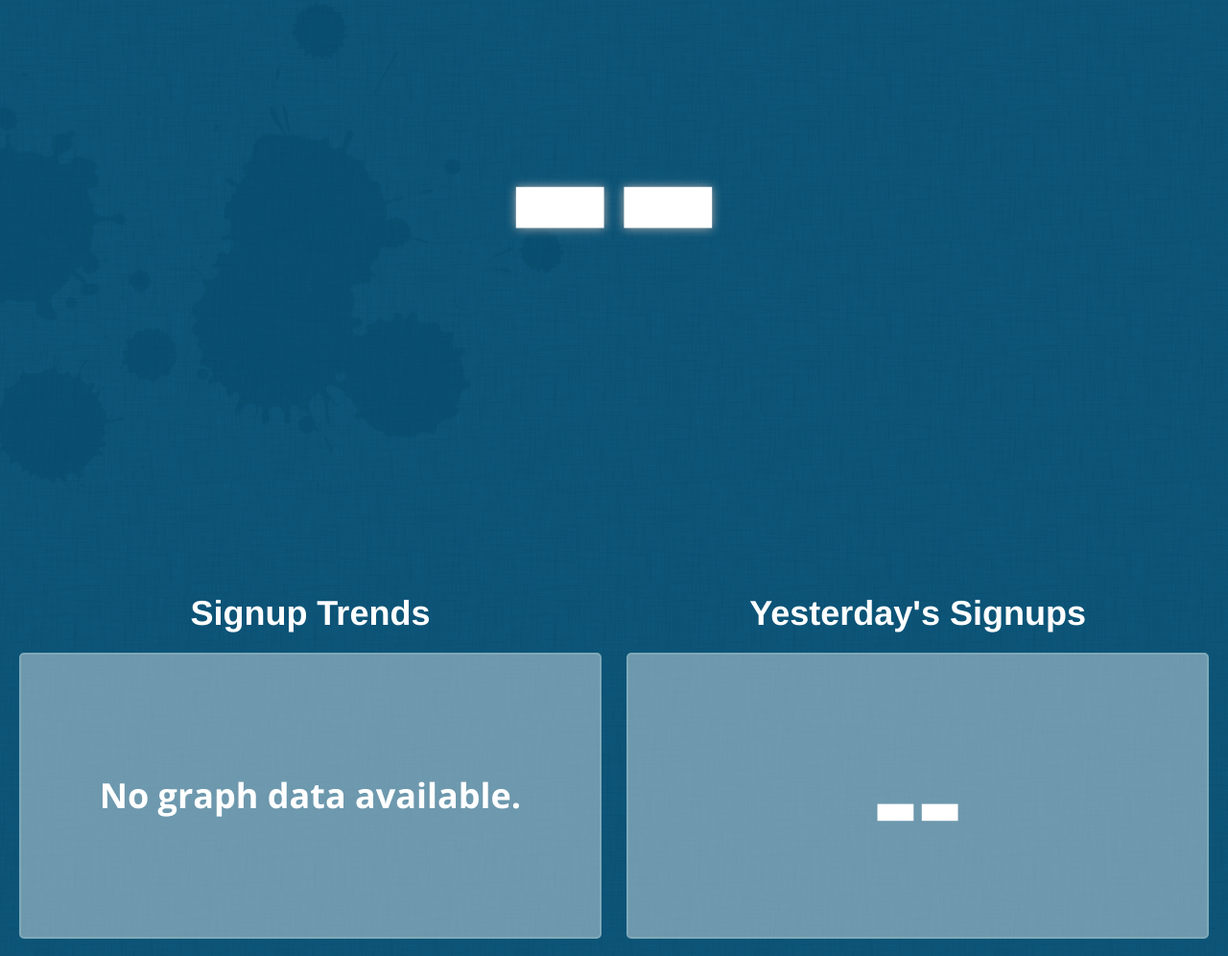
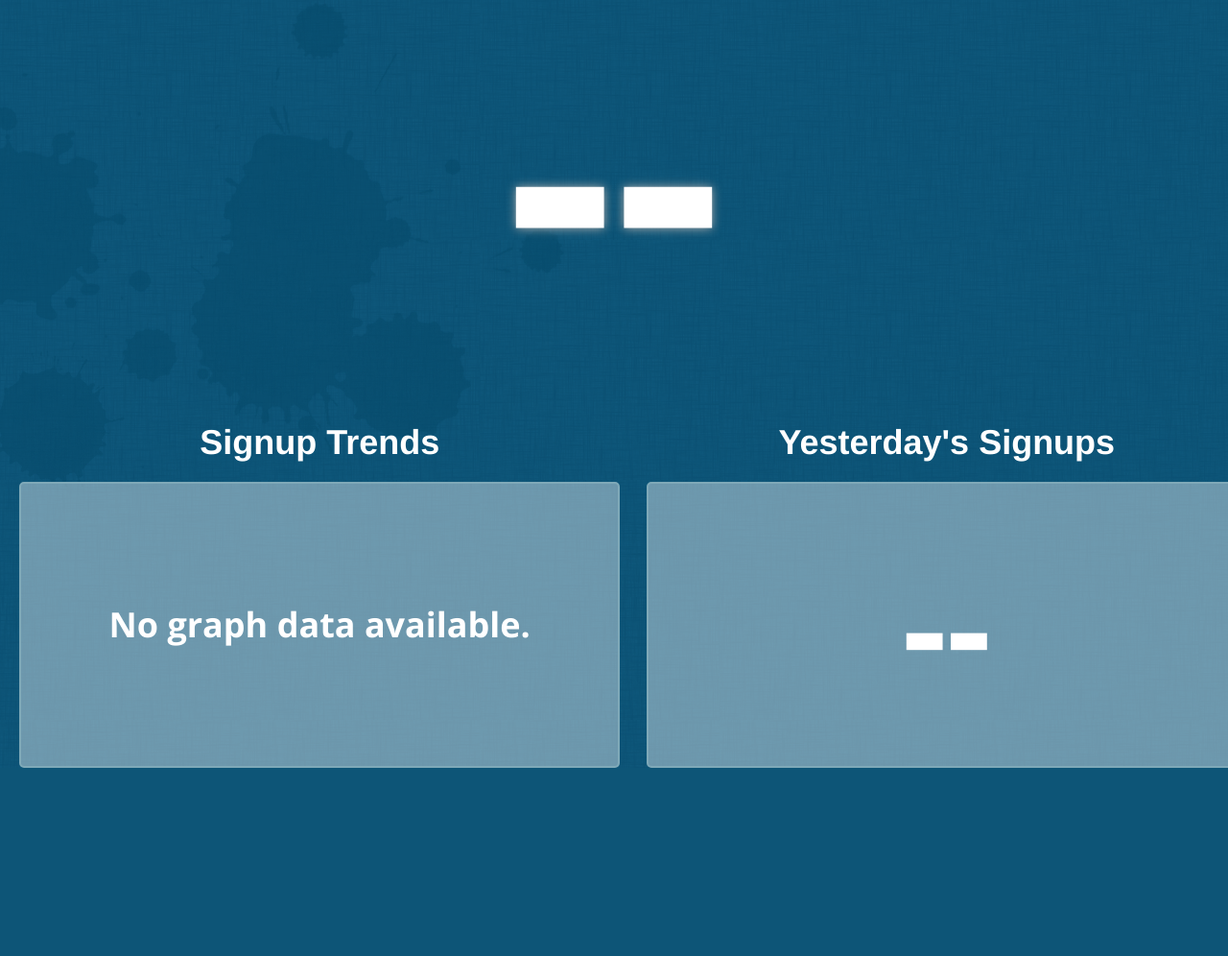
Before and after one commit to ashchristopher/info-display, a Django app: page / in a window 1280 px wide. Shown: the whole page at 96% size. After the commit the page ends 800 px from the top, so only its background shows below. Run offline with Django 3.2, Linux system fonts and the light colour scheme; parts of the project's set-up code (start-up, migrations or seed data) failed here and were passed over.

Commit message:
Changed to fixed position

```diff
--- a/info_display/display/static/css/display.css
+++ b/info_display/display/static/css/display.css
@@ -15,6 +15,7 @@
     text-shadow: 0px 0px 10px #AAA;
     font-family: 'Open Sans', sans-serif;
     font-weight: 700;
+    min-height: 507px;
 }
 
 #signups {
@@ -24,8 +25,20 @@
     color: #fff;
 }
 
+#id-panels {
+    position: fixed;
+    bottom: 0;
+}
+
+#left-info {
+}
+
+#right-info {
+
+}
+
 .info-panels {
-    margin-top: 250px;
+    /*margin-top: 250px;*/
     color: #fff;
 }
 
--- a/info_display/display/templates/display/home.html
+++ b/info_display/display/templates/display/home.html
@@ -15,9 +15,8 @@
                 <div class='row-fluid'>
                     <div id='id-main-message' class='span12'>{{ total_subscribers }}</div>
                 </div>
-                <br />
-                <div class='row-fluid info-panels'>
-                    <div id='left-info' class='span6 clearfix'>
+                <div id='id-panels' class='row-fluid info-panels'>
+                    <div id='left-info' class='span6'>
                         <h2>Signup Trends</h2>
                         <div class='info-panel-data graph'>No graph data available.</div>
                     </div>
```
